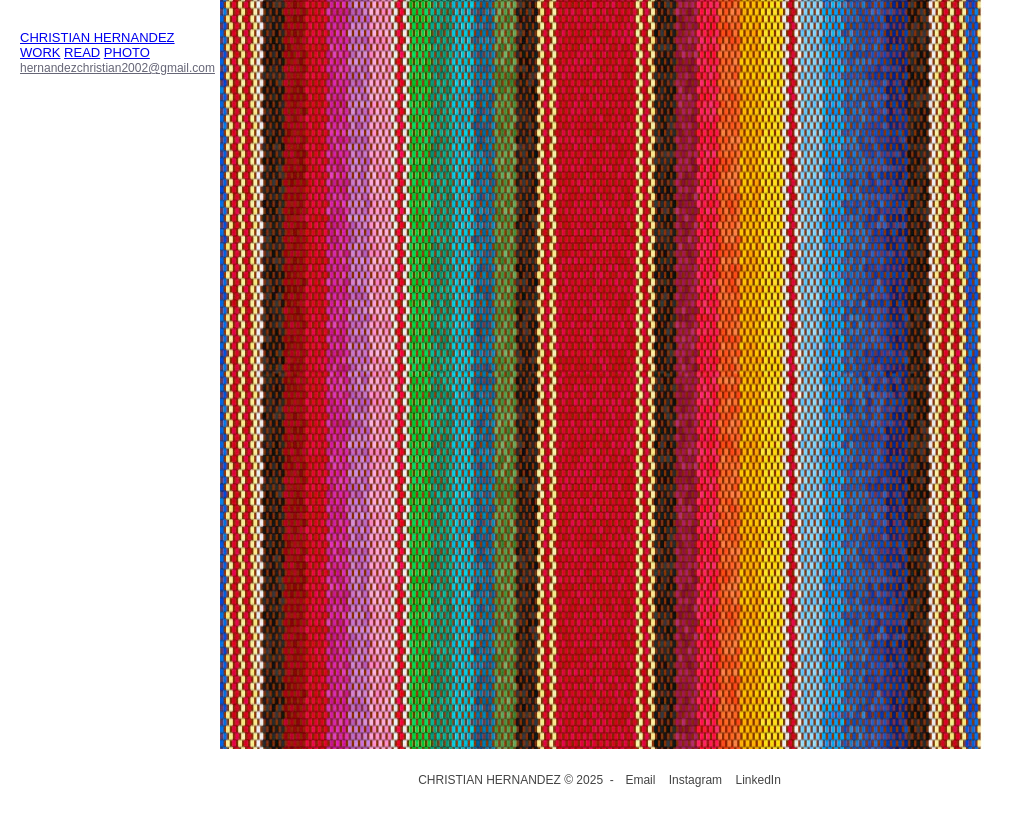
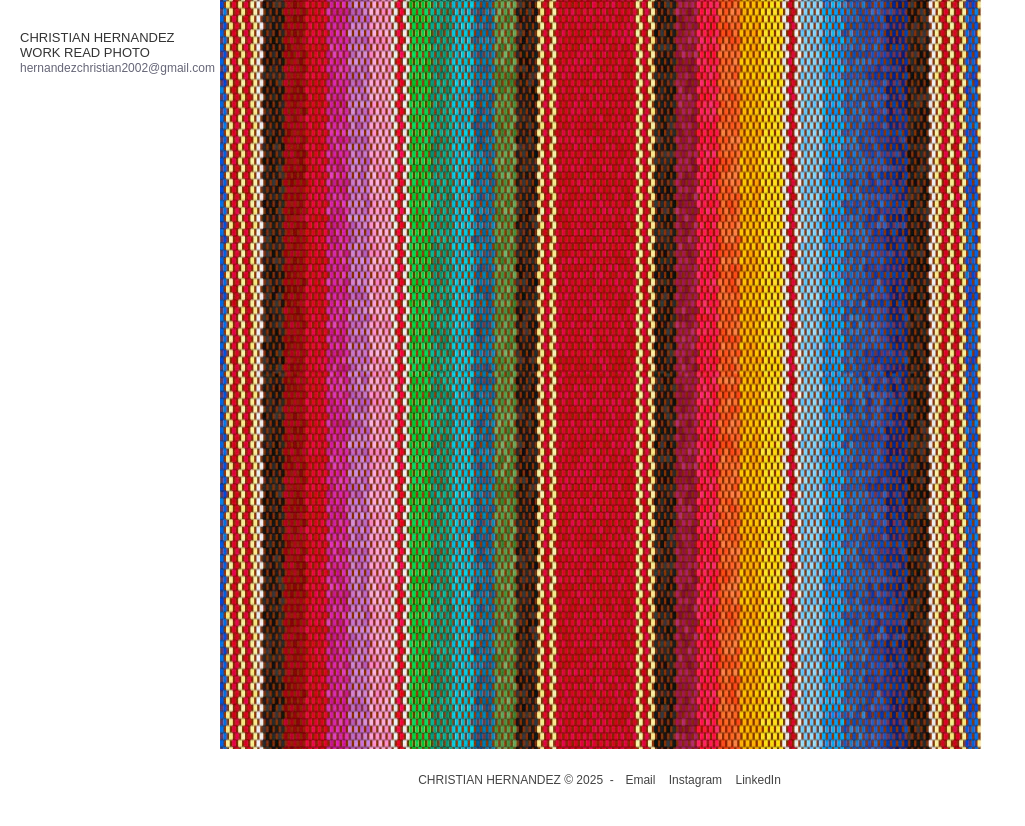
Before and after one commit to chruhern/christianhernandez, a Jekyll site: the page built from index.md, in a window 1280 px wide. Shown: the top 826 px of the page, without its empty margins (0-1025 px from the left). Built offline with Jekyll 4.4.1, drawn with Linux system fonts in a browser that asks for light colours.

Commit message:
css file updates

```diff
--- a/assets/css/style.css
+++ b/assets/css/style.css
@@ -29,16 +29,11 @@ body {
   margin-bottom: 20px;
 }
 
-.navbar a {
+a {
   text-decoration: none;
   margin: 5px 0;
   cursor: pointer;
   color: #333;
-}
-
-.navbar a:link {
-  text-decoration: none;
-
 }
 
 .mail-link{
```
